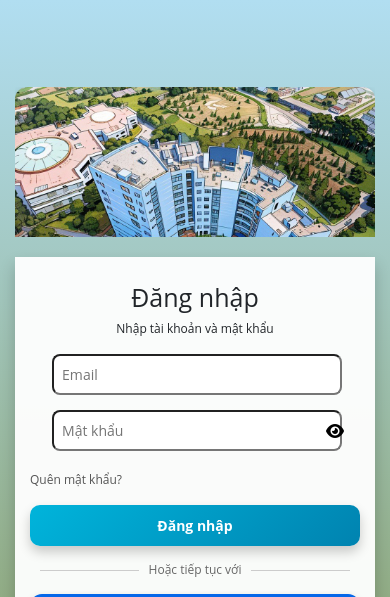
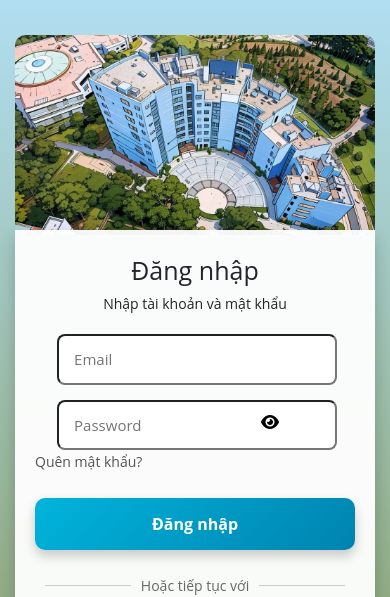
Before and after one commit to UIT-23521296/DoAn-LapTrinhWeb, a plain HTML site: page Frontend/Public/login.html in a window 390 px wide. Shown: the top 597 px of the page. Drawn offline with nearby package versions, Linux system fonts and the light colour scheme.

Commit message:
responsive login,signup

```diff
--- a/Frontend/Public/login.html
+++ b/Frontend/Public/login.html
@@ -26,13 +26,13 @@
             <form action="" id="loginForm">
                 <div class="form-group">
                     <label for="email"></label>
-                    <input type="text" id="email" name="email" placeholder="Email" required>
+                    <input class="detail-info" type="email" id="email" name="email" placeholder="Email" required>
                 </div>
 
                 <div class="form-group password-wrapper">
                     <label for="password"></label>
-                    <input type="password" id="password" name="password" placeholder="Mật khẩu" required>
-                    <button type="button" id="togglePassword" style="background: none; border: none; cursor: pointer; position: absolute; right: 10px; top: 50%; transform:translateY(-50%)">
+                    <input class="detail-info" type="password" id="password" name="password" placeholder="Password" required>
+                    <button type="button" class="toggle-password" id="togglePassword">
                         <i class="fas fa-eye"></i>
                     </button>
                 </div>
--- a/Frontend/css/login.css
+++ b/Frontend/css/login.css
@@ -56,21 +56,37 @@ body {
     align-items: center;
 }
 
-input[type="text"],
-input[type="password"] {
+.detail-info {
     width: 100%;
-    max-width: 290px;
+    max-width: 280px;
     border-radius: 8px;
     padding: 10px;
     box-sizing: border-box;
 }
 
+
 .password-wrapper {
     position: relative;
+    height: 44px;
+}
+
+.toggle-password {
+  position: absolute;
+  top: 50%;
+  right: 12px; /* Adjust as needed */
+  transform: translateY(-50%);
+  background: none;
+  border: none;
+  cursor: pointer;
+  height: 24px; /* Should be <= input height */
+  width: 24px;
+  display: flex;
+  align-items: center;
+  justify-content: center;
 }
 
 #password {
-    padding-right: 40px; /* chừa chỗ cho icon con mắt */
+    padding-right: 40px;
 }
 
 .forgot-password {
@@ -214,96 +230,165 @@ input[type="password"] {
 /* Responsive styles for Login Page */
 @media (max-width: 780px) {
   body {
-        padding: 20px;
-        height: auto;
-        min-height: 100vh;
+    padding: 0;
+    height: 100vh;
   }
 
-    .login {
-        flex-direction: column;
-        align-items: center;
-        width: 100%;
-        max-width: 500px;
+  .signup {
+    flex-direction: row;
+    align-items: stretch;
+    width: auto;
+    max-width: none;
   }
 
   .img-container {
-        width: 100%;
-        margin-right: 0;
-        margin-bottom: 20px;
-        max-height: 200px;
-        overflow: hidden;
+    width: 50%;
+    margin-left: 20px;
+    margin-bottom: 0;
+    max-height: none;
   }
 
   .img-container img {
-        border-radius: 12px 12px 0 0;
+    border-radius: 15px;
   }
 
-    .login-container {
-        width: 100%;
-        padding: 30px 20px;
-        border-radius: 0 0 12px 12px;
+  .signup-container {
+    width: 350px;
+    padding: 40px 30px;
+    border-radius: 12px;
   }
 
   .social-buttons {
-        flex-direction: column;
-        gap: 8px;
+    flex-direction: row;
+    gap: 10px;
   }
 
   .btn-social {
-        width: 100%;
+    width: auto;
+  }
+
+  .detail-info {
+    padding-right: 40px;
+  }
+
+  .toggle-password {
+    right: 12px;
+  }
+
+  #password {
+    padding-right: 40px;
   }
 }
 
 @media (max-width: 480px) {
     body {
+        height: auto;
+        min-height: 100vh;
         padding: 15px;
         background: linear-gradient(to bottom, #B1DEF1, #849859);
+        display: flex;
+        justify-content: center;
+        align-items: flex-start;
     }
 
     .login {
+        flex-direction: column;
+        width: 100%;
         max-width: 100%;
+        margin-top: 20px;
     }
 
     .img-container {
-        max-height: 150px;
+        width: 100%;
+        margin: 0;
+        height: 200px;
+        border-radius: 10px 10px 0 0;
+        overflow: hidden;
+    }
+
+    .img-container img {
+        width: 100%;
+        height: 100%;
+        object-fit: cover;
+        border-radius: 0;
     }
 
     .login-container {
-        padding: 25px 15px;
+        width: 100%;
+        padding: 25px 20px;
+        border-radius: 0 0 10px 10px;
+        margin-top: -5px; /* Remove gap between image and form */
     }
 
-    input[type="text"],
-    input[type="password"] {
-        padding: 8px;
-        font-size: 14px;
+    /* Form elements */
+    .form-group {
+        margin-bottom: 15px;
     }
 
+    .detail-info {
+        width: 100%;
+        padding: 12px 15px;
+        font-size: 15px;
+    }
+
+    /* Password field */
+    .password-wrapper {
+        margin-bottom: 5px;
+    }
+
+    .toggle-password {
+        right: 74px;
+        width: 22px;
+        height: 22px;
+    }
+
+    /* Buttons */
     .btn-login {
-        padding: 10px;
+        padding: 14px;
+        margin: 10px 0;
+        font-size: 16px;
+    }
+
+    /* Social buttons */
+    .social-buttons {
+        flex-direction: column;
+        gap: 12px;
+        margin: 20px 0;
+    }
+
+    .btn-social {
+        padding: 12px;
+        font-size: 15px;
+    }
+
+    /* Text elements */
+    h2 {
+        font-size: 24px;
+        margin-bottom: 8px;
+    }
+
+    .subtitle {
         font-size: 14px;
+        margin-bottom: 20px;
     }
 
     .separator {
         margin: 15px 0;
-        font-size: 12px;
     }
 
-    .subtitle {
-        font-size: 12px;
+    /* Links */
+    .forgot-password,
+    .signup-page {
+        font-size: 14px;
     }
 
-    .forgot-password,
-    .signup-page {
-        font-size: 12px;
-    }
-
-    .btn-social {
-        padding: 8px;
-        font-size: 13px;
-    }
-
-    .btn-social img {
-        width: 18px;
-        height: 18px;
+    /* Remove hover effects on touch devices */
+    @media (hover: none) {
+        .btn-login:hover,
+        .btn-social:hover,
+        .img-container img:hover {
+            transform: none !important;
+            box-shadow: none !important;
         }
     }
+}
--- a/Frontend/css/main.css
+++ b/Frontend/css/main.css
@@ -447,3 +447,97 @@
 .contact-info a:hover  {
    color: #504f4f;
 }
+
+/* Responsive styles for header */
+@media screen and (max-width: 780px) {
+    .main-header {
+        padding: 15px 20px;
+    }
+
+    .nav-header {
+        gap: 30px;
+    }
+
+    .nav-links {
+        gap: 30px;
+    }
+
+    .btn-login-signup {
+        gap: 20px;
+    }
+
+    .logo img {
+        height: 40px;
+    }
+
+    .user-info {
+        padding: 6px 12px;
+        gap: 8px;
+    }
+
+    #user_avatar {
+        width: 36px;
+        height: 36px;
+    }
+
+    .Hello-User {
+        font-size: 14px;
+    }
+}
+
+@media screen and (max-width: 480px) {
+    .main-header {
+        padding: 10px 15px;
+        flex-wrap: wrap;
+    }
+
+    .logo {
+        order: 1;
+        flex: 1;
+    }
+
+    .nav-header {
+        order: 3;
+        width: 100%;
+        justify-content: space-between;
+        margin-top: 10px;
+        gap: 10px;
+    }
+
+
+
+    .btn-login-signup {
+        gap: 10px;
+    }
+
+    .btn-login,
+    .btn-signup {
+        padding: 6px 12px;
+        font-size: 14px;
+    }
+
+    .user-info {
+        order: 2;
+        padding: 4px 8px;
+    }
+
+    #user_avatar {
+        width: 32px;
+        height: 32px;
+    }
+
+    .Hello-User {
+        display: none; /* Hide "Hello User" text on small screens */
+    }
+
+    /* Show hamburger menu on mobile */
+    .hamburger {
+        display: block;
+    }
+
+    /* Adjust dropdown menu for mobile */
+    .dropdown-menu {
+        min-width: 160px;
+        right: -10px;
+    }
+}
--- a/Frontend/css/signup.css
+++ b/Frontend/css/signup.css
@@ -59,6 +59,22 @@ body {
 
 .password-wrapper {
     position: relative;
+    height: 44px;
+}
+
+.toggle-password {
+  position: absolute;
+  top: 50%;
+  right: 12px; /* Adjust as needed */
+  transform: translateY(-50%);
+  background: none;
+  border: none;
+  cursor: pointer;
+  height: 24px; /* Should be <= input height */
+  width: 24px;
+  display: flex;
+  align-items: center;
+  justify-content: center;
 }
 
 #password {
@@ -197,3 +213,135 @@ body {
 .login-page:hover {
     text-decoration: underline;
 }
+@media (max-width: 780px) {
+  body {
+    padding: 0;
+    height: 100vh;
+  }
+
+  .signup {
+    flex-direction: row;
+    align-items: stretch;
+    width: auto;
+    max-width: none;
+  }
+
+  .img-container {
+    width: 50%;
+    margin-left: 20px;
+    margin-bottom: 0;
+    max-height: none;
+  }
+
+  .img-container img {
+    border-radius: 15px;
+  }
+
+  .signup-container {
+    width: 350px;
+    padding: 40px 30px;
+    border-radius: 12px;
+  }
+
+  .social-buttons {
+    flex-direction: row;
+    gap: 10px;
+  }
+
+  .btn-social {
+    width: auto;
+  }
+
+  .detail-info {
+    padding-right: 40px;
+  }
+
+  .toggle-password {
+    right: 12px;
+  }
+
+  #password {
+    padding-right: 40px;
+  }
+}
+
+@media (max-width: 480px) {
+  body {
+    padding: 0;
+    background: linear-gradient(to bottom, #849859);
+  }
+
+  .signup {
+    flex-direction: column;
+    align-items: center;
+  }
+
+  .img-container {
+    width: 100%;
+    margin: 0 0 20px 0;
+    order: -1; /* Ảnh sẽ xuất hiện trước signup-container */
+  }
+
+  .img-container img {
+    width: 100%;
+    height: auto;
+    border-radius: 15px;
+  }
+
+  .signup-container {
+    width: 350px;
+    padding: 40px 30px;
+    border-radius: 12px;
+  }
+
+  .form-group {
+    margin-top: 15px;
+    margin-bottom: 15px;
+  }
+
+  .detail-info {
+    padding: 10px;
+    font-size: 15px;
+    width: 100%;
+    max-width: 280px;
+    height: auto;
+  }
+
+  .password-wrapper {
+    height: 44px;
+  }
+
+  #password {
+    padding-right: 40px;
+    height: 44px;
+  }
+
+  .toggle-password {
+    right: 12px;
+  }
+
+  .btn-signup {
+    padding: 12px;
+    font-size: 15px;
+  }
+
+  .separator {
+    margin: 20px 0;
+    font-size: 14px;
+  }
+
+  .subtitle,
+  .login-page {
+    font-size: 13px;
+  }
+
+  .btn-social {
+    padding: 10px;
+    font-size: 14px;
+  }
+
+  .btn-social img {
+    width: 20px;
+    height: 20px;
+  }
+}
```
Also changed, not shown: Frontend/Public/adminTL.html (+2 -2 lines), Frontend/Public/signup.html (+1 -1 lines), Frontend/js/admin-documents.js (added, +104 -0 lines). Lines whose indentation alone changed are shown as unchanged.
